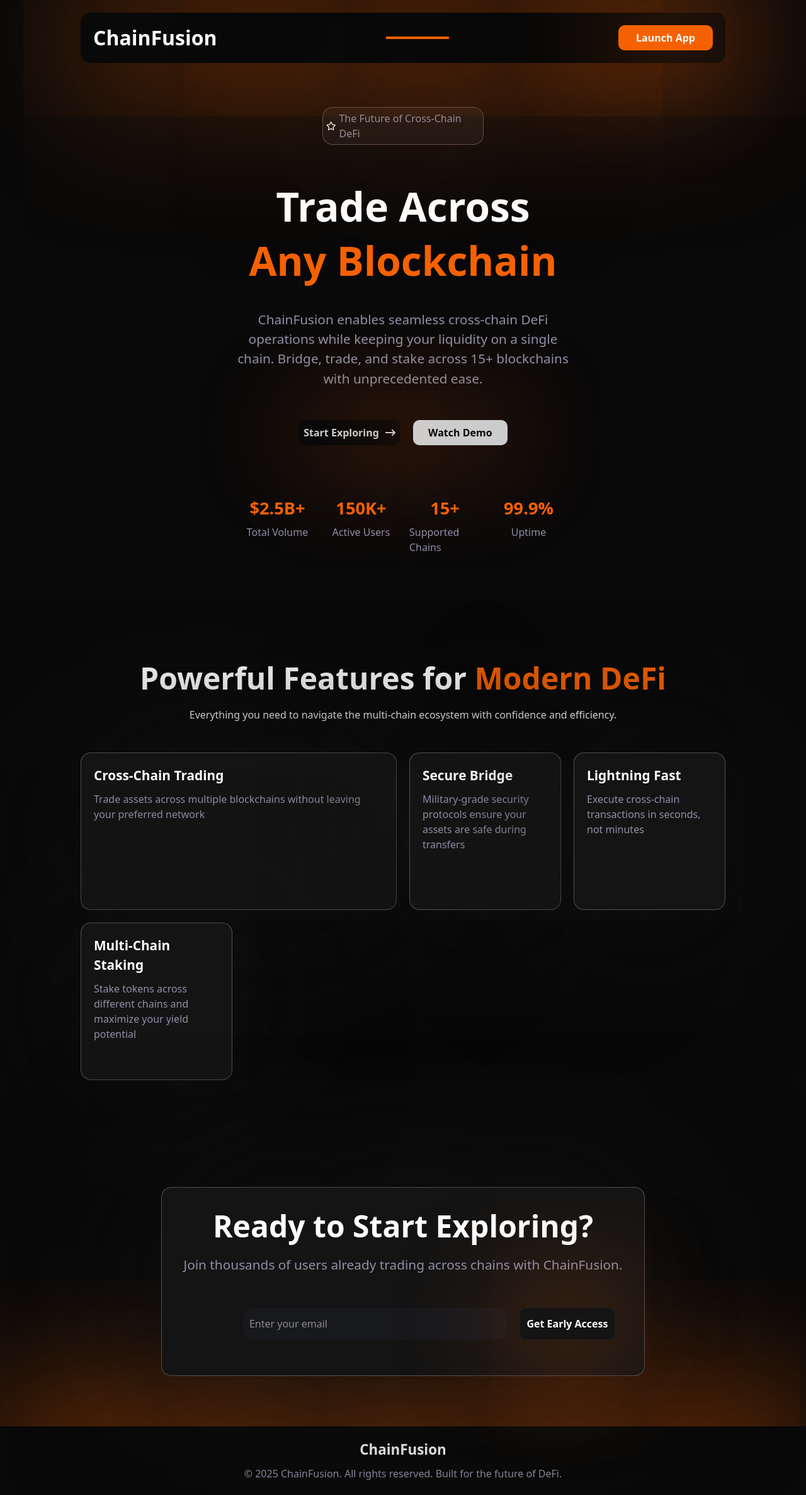
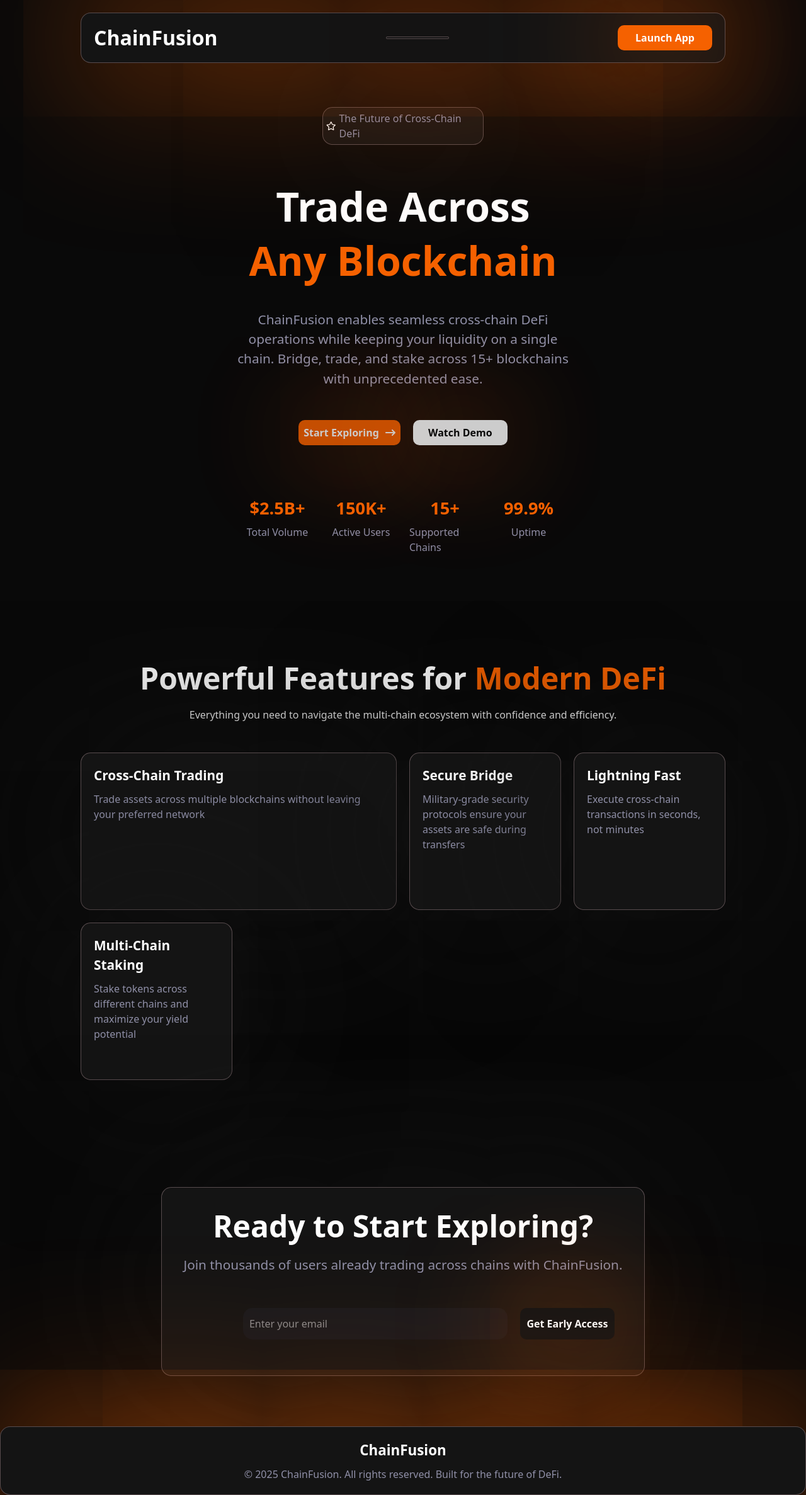
Before and after one commit to raazymuhd1/ChainFusion, a Next.js app: page / in a window 1280 px wide. Shown: the whole page at 63% size. Built offline with nearby package versions, Linux system fonts and the light colour scheme; what @civic/auth-web3, wagmi would draw is missing.

Commit message:
updated the navbar & footer  bg color

```diff
--- a/src/app/globals.css
+++ b/src/app/globals.css
@@ -24,6 +24,11 @@ body {
 
 .nav_shadows {
    box-shadow: 0 2px 400px 0 rgba(245,97,0,255);
+   background: rgba(20,20,20,255);
+   border-radius: 16px;
+   backdrop-filter: blur(15px);
+   -webkit-backdrop-filter: blur(15px);
+   border: 1px solid var(--border-col);
 }
 
 .bg_gradients {
@@ -34,6 +39,16 @@ body {
     box-shadow: 1px 1px 190px 0 var(--warning);
 }
 
+
+/* footer */
+.footer_shadows {
+  box-shadow: 0 2px 400px 0 rgba(245,97,0,255);
+  background: rgba(20,20,20,255);
+  border-radius: 16px;
+  backdrop-filter: blur(15px);
+  -webkit-backdrop-filter: blur(15px);
+  border: 1px solid var(--border-col);
+}
 
 .glass_orange {
     backdrop-filter: blur(6px) saturate(0%) opacity(50%) ;
--- a/src/components/footer/Footer.tsx
+++ b/src/components/footer/Footer.tsx
@@ -2,7 +2,7 @@ import React from 'react'
 
 const Footer = () => {
   return (
-    <footer className='border-t-[1px_var(--border-col)]  mt-[80px] flex flex-col gap-[10px] p-[20px] items-center w-full shadow-[0_2px_400px_0_rgba(245,97,0,255)]'>
+    <footer className='border-t-[1px_var(--border-col)]  mt-[80px] flex flex-col gap-[10px] p-[20px] items-center w-full shadow-[0_2px_400px_0_rgba(245,97,0,255)] footer_shadows'>
         {/* logo */}
         <h3 className='font-bold text-[clamp(1em,1.4em,2em)]'> ChainFusion </h3>
         <p className='text-[#9090a8] text-center'> © 2025 ChainFusion. All rights reserved. Built for the future of DeFi. </p>
--- a/src/components/header/Nav.tsx
+++ b/src/components/header/Nav.tsx
@@ -6,7 +6,8 @@ import { UserButton } from '@civic/auth-web3/react'
 
 const Nav = () => {
   return (
-    <nav className='h-full md:w-[80%] w-[90%] mx-auto flex justify-between items-center border-b-[1px_var(--border-col)] rounded-[15px] p-[20px] nav_shadows'>
+    <nav
+      className='h-full md:w-[80%] w-[90%] mx-auto flex justify-between items-center border-b-[1px_var(--border-col)] rounded-[15px] p-[20px] nav_shadows'>
         {/* title * logo */}
         {/* logo */}
         <h2 className="font-extrabold  text-[clamp(1.2em,6vw,2em)]"> ChainFusion  </h2>
--- a/src/components/hero/Hero.tsx
+++ b/src/components/hero/Hero.tsx
@@ -23,7 +23,7 @@ const Hero = () => {
         {/* buttons */}
         <div className='flex items-center gap-[20px] md:w-[30%] w-[90%] mx-auto justify-center '>
             <Link href="/main">
-                <CustomButton styles='bg_gradients opacity-[.8] hover:opacity-[1] transition-[opacity_1s]  p-[8px]' title="Start Exploring" Icon={FaArrowRightLong} />
+                <CustomButton styles='bg-[var(--warning)] opacity-[.8] hover:opacity-[1] transition-[opacity_1s]  p-[8px]' title="Start Exploring" Icon={FaArrowRightLong} />
             </Link>
             <CustomButton styles='bg-[var(--main-text-color)] text-[var(--main-color)] opacity-[.8] hover:opacity-[1] transition-[opacity_1s] p-[8px]' title="Watch Demo" />
         </div>
```
